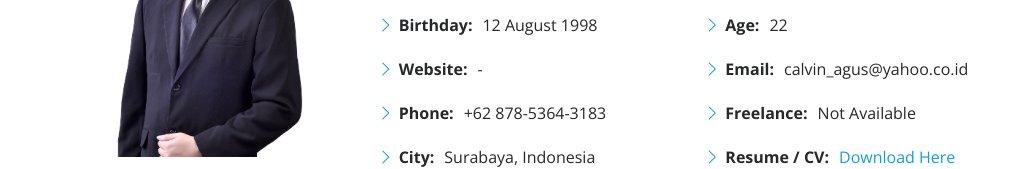
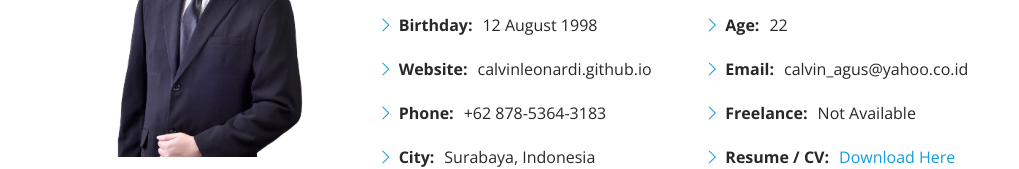
Before and after one commit to calvinleonardi/calvinleonardi.github.io, a plain HTML site: page index.html in a window 1280 px wide. Shown: the part 1210-1379 px from the top of the page, without its empty margins (261-1280 px from the left). Drawn offline with nearby package versions, Linux system fonts and the light colour scheme.

Commit message:
second commit
change website

```diff
--- a/index.html
+++ b/index.html
@@ -109,7 +109,7 @@
               <div class="col-lg-6">
                 <ul>
                   <li><i class="bi bi-chevron-right"></i> <strong>Birthday:</strong> <span>12 August 1998</span></li>
-                  <li><i class="bi bi-chevron-right"></i> <strong>Website:</strong> <span>-</span></li>
+                  <li><i class="bi bi-chevron-right"></i> <strong>Website:</strong> <span>calvinleonardi.github.io</span></li>
                   <li><i class="bi bi-chevron-right"></i> <strong>Phone:</strong> <span>+62 878-5364-3183</span></li>
                   <li><i class="bi bi-chevron-right"></i> <strong>City:</strong> <span>Surabaya, Indonesia</span></li>
                 </ul>
```
